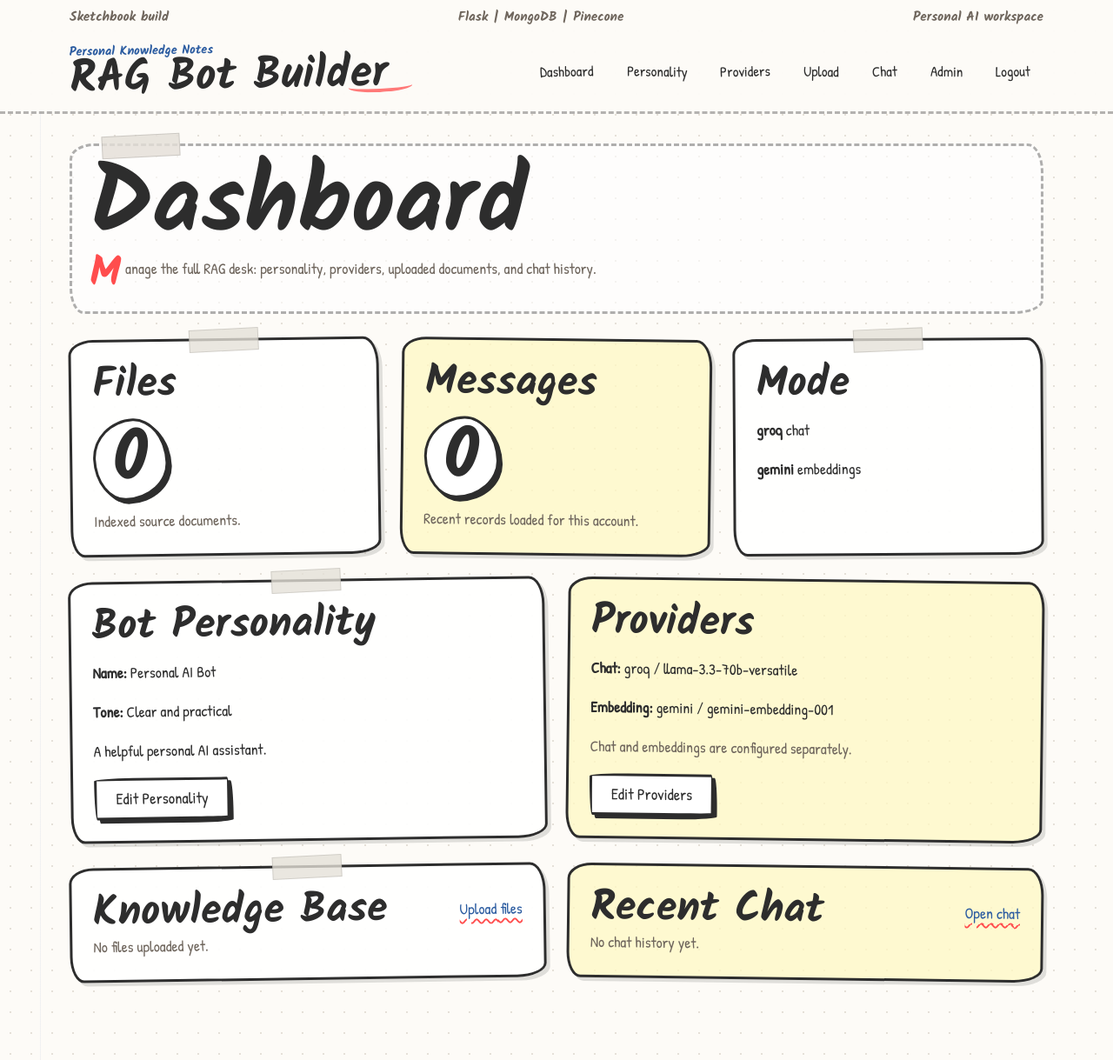
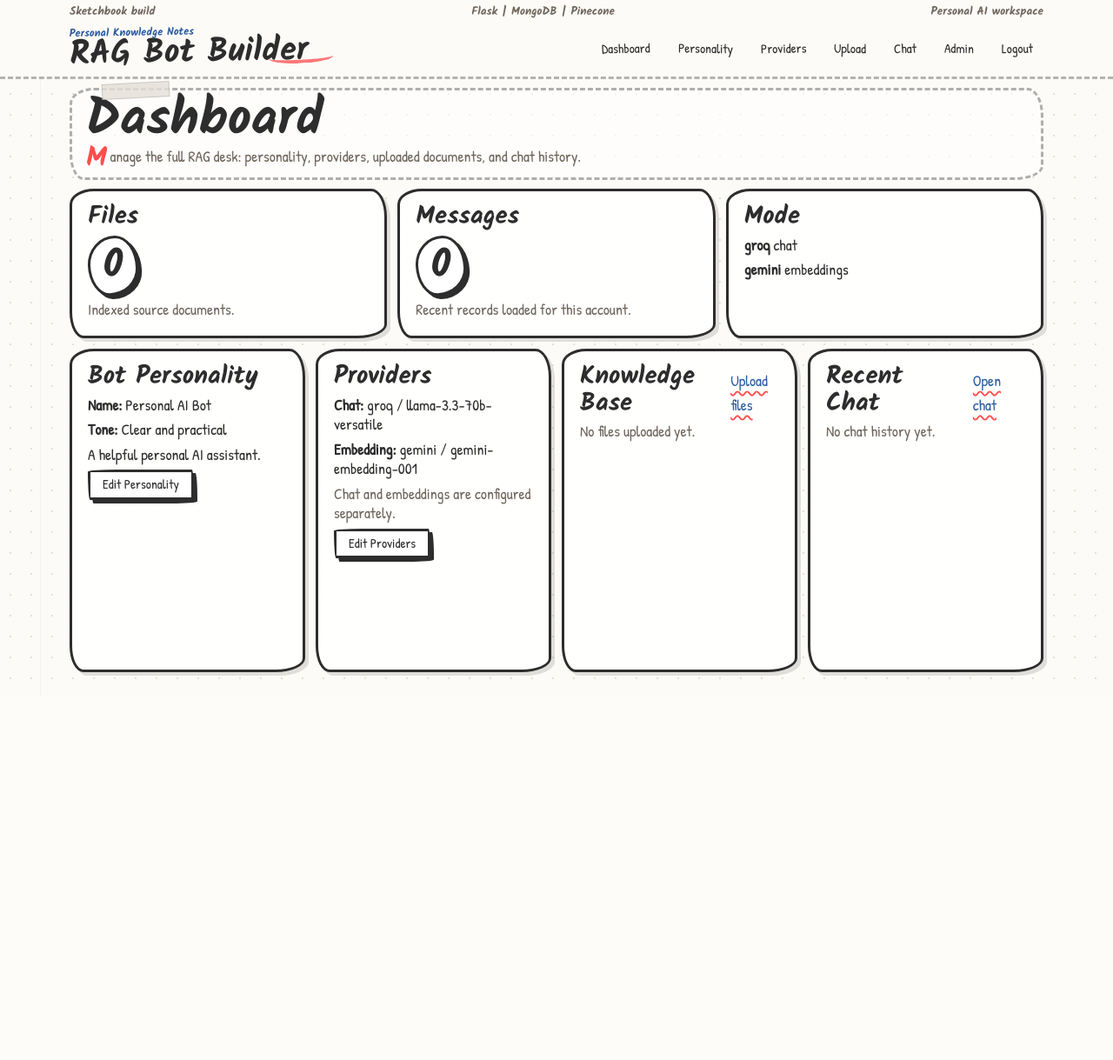
Before and after one commit to Valo-Asura/custom_ai_bot, a Flask app: page /dashboard in a window 1280 px wide. Shown: the whole page at 87% size. After the commit the page ends 800 px from the top, so only its background shows below. Run offline with Flask 3, Linux system fonts and the light colour scheme; the visitor is signed in with stand-in values (Sample User, id 1); data comes from the database, SQL or seed files in the repository; data that the repository does not hold is empty.

Commit message:
Fit dashboard to desktop viewport

```diff
--- a/static/style.css
+++ b/static/style.css
@@ -251,6 +251,10 @@ textarea:focus-visible {
 
 .page-shell {
     padding: 34px 0 64px;
+}
+
+.page-shell:has(.dashboard-fit) {
+    padding: 10px 0 8px;
 }
 
 .page-header {
@@ -587,6 +591,137 @@ tr:hover td {
     max-height: 360px;
 }
 
+.dashboard-fit {
+    min-height: calc(100vh - 128px);
+    display: grid;
+    grid-template-rows: auto 1fr;
+    gap: 10px;
+}
+
+body:has(.dashboard-fit) .masthead-meta {
+    padding: 4px 0 1px;
+    font-size: 0.82rem;
+}
+
+body:has(.dashboard-fit) .nav-row {
+    gap: 12px;
+    padding: 6px 0 8px;
+}
+
+body:has(.dashboard-fit) .brand-kicker {
+    font-size: 0.78rem;
+}
+
+body:has(.dashboard-fit) .brand-title {
+    font-size: clamp(1.7rem, 3vw, 2.65rem);
+}
+
+body:has(.dashboard-fit) .nav-links a {
+    min-height: 34px;
+    padding: 3px 10px;
+    font-size: 0.95rem;
+}
+
+.dashboard-header {
+    margin-bottom: 0;
+    padding: 7px 16px 8px;
+}
+
+.dashboard-header::before {
+    top: -9px;
+    width: 76px;
+    height: 16px;
+}
+
+.dashboard-header h1 {
+    margin-bottom: 2px;
+    font-size: clamp(2.55rem, 4.6vw, 4.15rem);
+}
+
+.dashboard-header .muted::first-letter {
+    font-size: 2rem;
+}
+
+.dashboard-header p {
+    margin-bottom: 0;
+    line-height: 1.25;
+}
+
+.dashboard-board {
+    display: grid;
+    grid-template-columns: repeat(12, minmax(0, 1fr));
+    grid-template-rows: 172px minmax(190px, 1fr);
+    gap: 12px;
+    min-height: 0;
+}
+
+.dashboard-card {
+    padding: 14px 18px;
+    overflow: hidden;
+}
+
+.dashboard-card h2 {
+    margin-bottom: 6px;
+    font-size: clamp(1.45rem, 2.25vw, 2.15rem);
+}
+
+.dashboard-card p {
+    margin-bottom: 6px;
+    line-height: 1.28;
+}
+
+.dashboard-card .button-link {
+    min-height: 34px;
+    padding: 6px 14px;
+    font-size: 0.95rem;
+}
+
+.dashboard-card .metric {
+    min-width: 58px;
+    margin: 0 0 5px;
+    padding: 4px 14px 2px;
+    font-size: clamp(2.1rem, 3.5vw, 3.25rem);
+}
+
+.dashboard-card table {
+    font-size: 0.95rem;
+}
+
+.dashboard-card th,
+.dashboard-card td {
+    padding: 5px 8px;
+}
+
+.dashboard-card .chat-preview {
+    max-height: 104px;
+    gap: 8px;
+    padding-right: 4px;
+}
+
+.metric-card {
+    grid-column: span 4;
+    min-height: 0;
+}
+
+.detail-card {
+    grid-column: span 3;
+    min-height: 0;
+}
+
+.dashboard-card .chat-bubble {
+    padding: 9px 11px;
+}
+
+.dashboard-card .chat-bubble strong {
+    margin-bottom: 2px;
+}
+
+@media (min-width: 901px) {
+    body:has(.dashboard-fit) {
+        overflow: hidden;
+    }
+}
+
 .chat-bubble {
     border: 2px solid var(--ink);
     border-radius: var(--wobbly-md);
@@ -751,8 +886,26 @@ tr:hover td {
     }
 
     .two-col,
-    .three-col {
+    .three-col,
+    .dashboard-board {
         grid-template-columns: 1fr;
+    }
+
+    .dashboard-fit {
+        min-height: auto;
+        display: block;
+    }
+
+    .dashboard-header {
+        margin-bottom: 20px;
+    }
+
+    .dashboard-card,
+    .metric-card,
+    .detail-card {
+        grid-column: auto;
+        min-height: 0;
+        margin-bottom: 20px;
     }
 
     .page-header,
--- a/templates/dashboard.html
+++ b/templates/dashboard.html
@@ -1,33 +1,32 @@
 {% extends 'base.html' %}
 {% block title %}Dashboard | Personal AI Bot Builder{% endblock %}
 {% block content %}
-<section class="page-header">
+<div class="dashboard-fit">
+<section class="page-header dashboard-header">
     <div>
         <h1>Dashboard</h1>
         <p class="muted">Manage the full RAG desk: personality, providers, uploaded documents, and chat history.</p>
     </div>
 </section>
 
-<section class="grid three-col">
-    <article class="card">
+<section class="dashboard-board">
+    <article class="card dashboard-card metric-card">
         <h2>Files</h2>
         <p class="metric">{{ documents|length }}</p>
         <p class="muted">Indexed source documents.</p>
     </article>
-    <article class="card">
+    <article class="card dashboard-card metric-card">
         <h2>Messages</h2>
         <p class="metric">{{ messages|length }}</p>
         <p class="muted">Recent records loaded for this account.</p>
     </article>
-    <article class="card">
+    <article class="card dashboard-card metric-card">
         <h2>Mode</h2>
         <p><strong>{{ providers.chat_provider }}</strong> chat</p>
         <p><strong>{{ providers.embedding_provider }}</strong> embeddings</p>
     </article>
-</section>
 
-<section class="grid two-col">
-    <article class="card">
+    <article class="card dashboard-card detail-card">
         <h2>Bot Personality</h2>
         <p><strong>Name:</strong> {{ profile.bot_name }}</p>
         <p><strong>Tone:</strong> {{ profile.tone or 'Not set' }}</p>
@@ -35,17 +34,15 @@
         <a class="button-link" href="{{ url_for('personality') }}">Edit Personality</a>
     </article>
 
-    <article class="card">
+    <article class="card dashboard-card detail-card">
         <h2>Providers</h2>
         <p><strong>Chat:</strong> {{ providers.chat_provider }} / {{ providers.chat_model }}</p>
         <p><strong>Embedding:</strong> {{ providers.embedding_provider }} / {{ providers.embedding_model }}</p>
         <p class="muted">Chat and embeddings are configured separately.</p>
         <a class="button-link" href="{{ url_for('providers') }}">Edit Providers</a>
     </article>
-</section>
 
-<section class="grid two-col">
-    <article class="card">
+    <article class="card dashboard-card detail-card">
         <div class="section-row">
             <h2>Knowledge Base</h2>
             <a href="{{ url_for('upload') }}">Upload files</a>
@@ -74,7 +71,7 @@
         {% endif %}
     </article>
 
-    <article class="card">
+    <article class="card dashboard-card detail-card">
         <div class="section-row">
             <h2>Recent Chat</h2>
             <a href="{{ url_for('chat') }}">Open chat</a>
@@ -93,4 +90,5 @@
         {% endif %}
     </article>
 </section>
+</div>
 {% endblock %}
```
